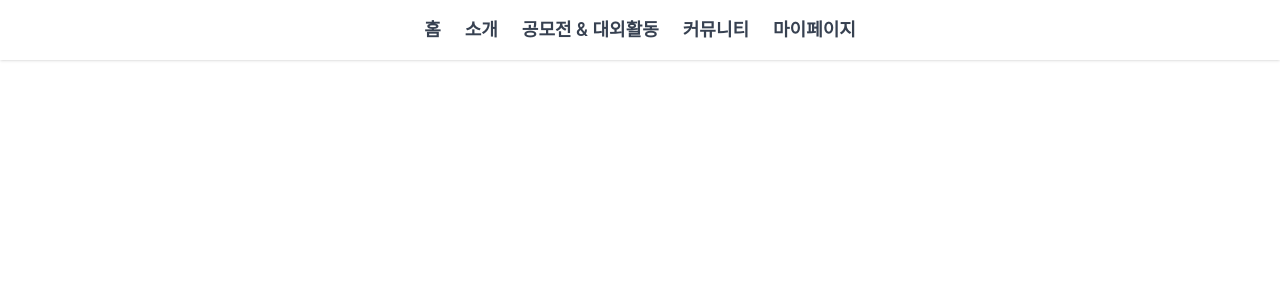
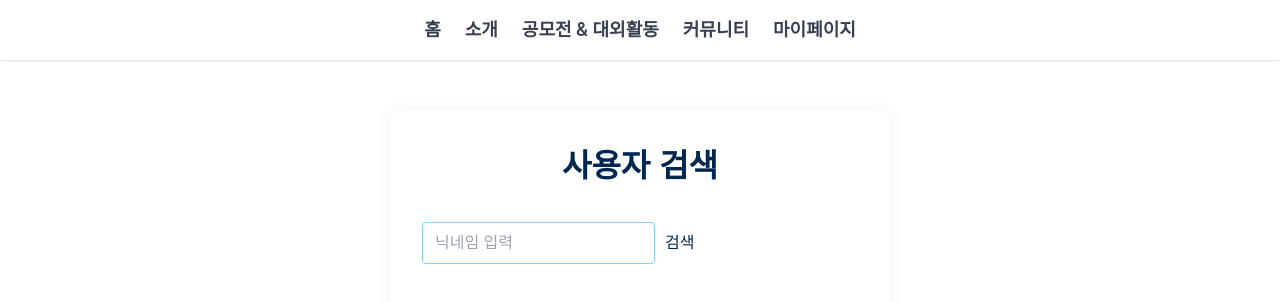
Before and after one commit to OptiMind1/frontend, a React (Create React App) app: page /search in a window 1280 px wide. Shown: the top 302 px of the page. Built offline with nearby package versions, Linux system fonts and the light colour scheme.

Commit message:
프로필검색까지

```diff
--- a/src/App.js
+++ b/src/App.js
@@ -12,6 +12,7 @@ import CompetitionDetail from "./pages/CompetitionDetail";
 import CreatePostPage from "./pages/CreatePostPage";
 import { UserProvider } from "./contexts/UserContext"; // ✅ 추가
 import MyPagefix from "./pages/MyPagefix";
+import SearchUser from "./pages/SearchUser";
 
 
 function App() {
@@ -30,6 +31,7 @@ function App() {
           <Route path="/competition/:id" element={<CompetitionDetail />} />
           <Route path="/community" element={<CommunityPage />} />
           <Route path="/create" element={<CreatePostPage />} />
+          <Route path="/search" element={<SearchUser />} />
         </Routes>
       </Router>
     </UserProvider>
--- a/src/pages/MyPage.js
+++ b/src/pages/MyPage.js
@@ -62,6 +62,8 @@ function MyPage() {
       </ul>
 
       <button onClick={() => navigate("/mypagefix")}>정보 수정</button>
+      <button onClick={() => navigate("/search")}>사용자 검색</button>
+
     </div>
   );
 }
--- a/src/pages/SearchUser.js
+++ b/src/pages/SearchUser.js
@@ -12,7 +12,7 @@ function SearchUser() {
     if (!nickname) return alert("닉네임을 입력하세요.");
 
     try {
-      const res = await axios.get(`/api/userinfo/profile?nickname=${nickname}`);
+      const res = await api.get(`/api/profiles/search/?nickname=${nickname}`);
       setUserInfo(res.data);
     } catch (err) {
       alert("사용자를 찾을 수 없습니다.");
@@ -36,7 +36,7 @@ function SearchUser() {
       {userInfo && (
         <div className="profile-card">
           <img
-            src={userInfo.profileImageUrl}
+            src={userInfo.profile_image}
             alt="프로필"
             style={{ width: "100px", height: "100px", borderRadius: "50%" }}
           />
@@ -44,8 +44,8 @@ function SearchUser() {
           <p><strong>대학교:</strong> {userInfo.university}</p>
           <p><strong>학적:</strong> {userInfo.degree_type}</p>
           <p><strong>학년:</strong> {userInfo.academic_year}</p>
-          <p><strong>언어:</strong> {userInfo.languages.join(", ")}</p>
-          <p><strong>관심분야:</strong> {userInfo.interests.join(", ")}</p>
+          <p><strong>언어:</strong> {userInfo.languages?.join(", ")}</p>
+          <p><strong>관심분야:</strong> {userInfo.interests?.join(", ")}</p>
         </div>
       )}
     </div>
```
